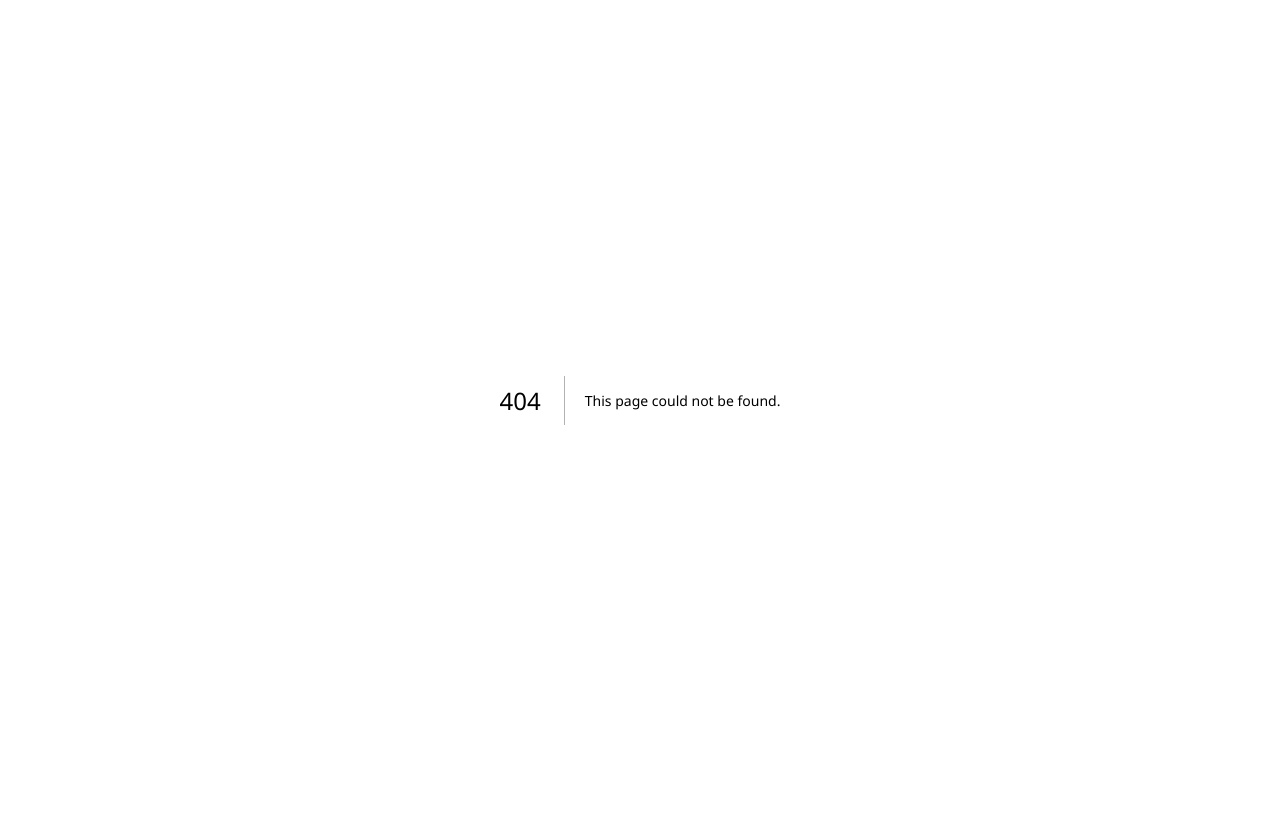
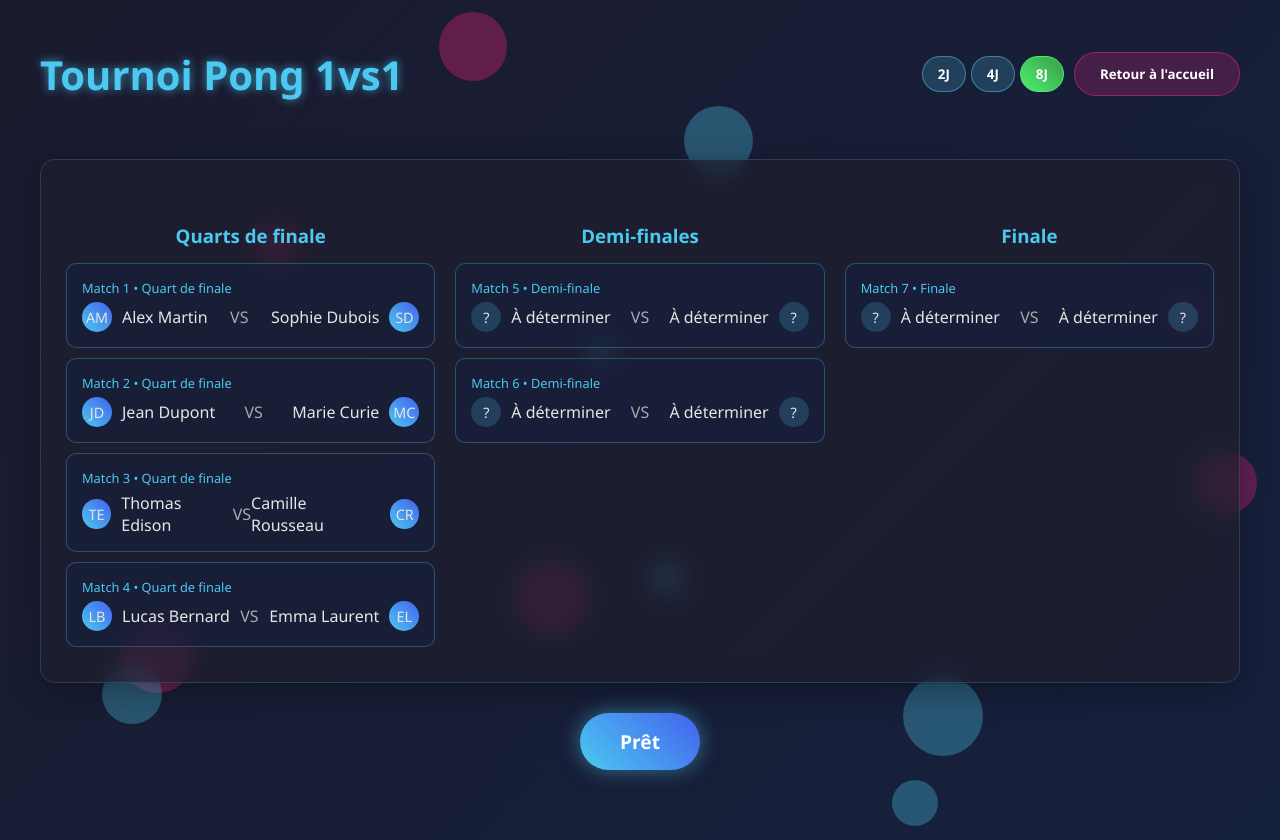
Before and after one commit to ychun816/FT_transcendence-monitoring-system, a Next.js app in the folder front/: page /pong/1vs1-online/lobby in a window 1280 px wide. Before the commit this address had no page. Before the commit the page ends 800 px from the top, so only its background shows below. Built offline with nearby package versions, Linux system fonts and the light colour scheme.

Commit message:
tournament

```diff
--- a/front/src/app/game/page.tsx
+++ b/front/src/app/game/page.tsx
@@ -125,7 +125,7 @@ const GameLocal = () => {
     lastDirection: { dx: 0, dy: 0 },
     canDash: true,
     dashCooldown: 500,
-    dashDuration: 75,
+    dashDuration: 50,
     dashSpeed: 50,
     isDashing: false,
     dashStartTime: 0,
--- a/front/src/app/game/page1vs1.tsx
+++ b/front/src/app/game/page1vs1.tsx
@@ -117,7 +117,7 @@ const GameLocal = () => {
     lastDirection: { dx: 0, dy: 0 },
     canDash: true,
     dashCooldown: 500,
-    dashDuration: 75,
+    dashDuration: 50,
     dashSpeed: 50,
     isDashing: false,
     dashStartTime: 0,
--- a/front/src/app/pong/1vs1-online/game/page.tsx
+++ b/front/src/app/pong/1vs1-online/game/page.tsx
@@ -4,7 +4,7 @@ import React, { useState, useEffect, useRef } from 'react';
 import dynamic from 'next/dynamic';
 import {io} from 'socket.io-client';
 
-const ConfigScreen = dynamic(() => import('../../../ConfigScreen'), { ssr: false });
+const ConfigScreen = dynamic(() => import('../Config/page'), { ssr: false });
 
 const styles = {
   container: {
--- a/front/src/app/pong/1vs1-online/8player/page.tsx
+++ b/front/src/app/pong/1vs1-online/lobby/page.tsx
@@ -17,7 +17,27 @@ const TournamentPage = () => {
     { id: 8, name: 'Emma Laurent', avatar: 'EL' }
   ]);
 
-  const [matches, setMatches] = useState([
+  const [tournamentSize, setTournamentSize] = useState(8); // 2, 4 ou 8 joueurs
+  const [matches, setMatches] = useState<any[]>([]);
+  const [activeMatch, setActiveMatch] = useState<number | null>(null);
+  const [scores, setScores] = useState<{[key: number]: [number, number]}>({});
+  const [tournamentWinner, setTournamentWinner] = useState<number | null>(null);
+
+  useEffect(() => {
+    let initialMatches: any[] = [];
+
+    if (tournamentSize === 2) {
+      initialMatches = [
+        { id: 1, round: 'finale', player1Id: 1, player2Id: 2, winnerId: null, score: null }
+      ];
+    } else if (tournamentSize === 4) {
+      initialMatches = [
+        { id: 1, round: 'demi', player1Id: 1, player2Id: 2, winnerId: null, score: null },
+        { id: 2, round: 'demi', player1Id: 3, player2Id: 4, winnerId: null, score: null },
+        { id: 3, round: 'finale', player1Id: null, player2Id: null, winnerId: null, score: null }
+      ];
+    } else { // 8 joueurs
+      initialMatches = [
         { id: 1, round: 'quart', player1Id: 1, player2Id: 2, winnerId: null, score: null },
         { id: 2, round: 'quart', player1Id: 3, player2Id: 4, winnerId: null, score: null },
         { id: 3, round: 'quart', player1Id: 5, player2Id: 6, winnerId: null, score: null },
@@ -25,64 +45,20 @@ const TournamentPage = () => {
         { id: 5, round: 'demi', player1Id: null, player2Id: null, winnerId: null, score: null },
         { id: 6, round: 'demi', player1Id: null, player2Id: null, winnerId: null, score: null },
         { id: 7, round: 'finale', player1Id: null, player2Id: null, winnerId: null, score: null }
-  ]);
+      ];
+    }
 
-  const [activeMatch, setActiveMatch] = useState<number | null>(null);
-  const [scores, setScores] = useState<{[key: number]: [number, number]}>({});
-  const [tournamentWinner, setTournamentWinner] = useState<number | null>(null);
-
-  const containerStyle = {
-    minHeight: '100vh',
-    background: 'linear-gradient(135deg, #1a1a2e 0%, #16213e 100%)',
-    color: '#e6e6e6',
-    padding: '20px',
-    fontFamily: 'Arial, sans-serif',
-    position: 'relative',
-    overflow: 'hidden'
-  };
-
-  const cardStyle = {
-    background: 'rgba(30, 30, 46, 0.7)',
-    borderRadius: '15px',
-    padding: '25px',
-    marginBottom: '25px',
-    boxShadow: '0 8px 32px rgba(0, 0, 0, 0.3)',
-    backdropFilter: 'blur(10px)',
-    border: '1px solid rgba(76, 201, 240, 0.2)',
-    zIndex: 2,
-    position: 'relative'
-  };
-
-  const buttonStyle = {
-    background: 'linear-gradient(45deg, #4cc9f0, #4361ee)',
-    border: 'none',
-    color: 'white',
-    padding: '12px 25px',
-    borderRadius: '50px',
-    cursor: 'pointer',
-    fontWeight: 'bold',
-    transition: 'all 0.3s ease',
-    display: 'flex',
-    alignItems: 'center',
-    justifyContent: 'center',
-    gap: '10px',
-  };
-
-  const [balls] = useState(() => {
-    return Array.from({ length: 12 }, (_, i) => ({
-      id: i,
-      x: Math.random() * 100,
-      y: Math.random() * 100,
-      size: Math.random() * 50 + 30,
-      speedX: (Math.random() - 0.5) * 0.8,
-      speedY: (Math.random() - 0.5) * 0.8,
-      color: i % 2 === 0 ? '#4cc9f0' : '#f72585',
-    }));
-  });
+    setMatches(initialMatches);
+    setScores({});
+    setActiveMatch(null);
+    setTournamentWinner(null);
+  }, [tournamentSize]);
 
   useEffect(() => {
-    const updatedMatches = [...matches];
+    setMatches(prevMatches => {
+      const updatedMatches = [...prevMatches];
 
+      if (tournamentSize === 8) {
         updatedMatches[4] = {
           ...updatedMatches[4],
           player1Id: getMatchWinner(1),
@@ -103,11 +79,31 @@ const TournamentPage = () => {
 
         const finalWinner = getMatchWinner(7);
         if (finalWinner) {
-      setTournamentWinner(finalWinner);
+          setTimeout(() => setTournamentWinner(finalWinner), 0);
         }
 
-    setMatches(updatedMatches);
-  }, [scores]);
+      } else if (tournamentSize === 4) {
+        updatedMatches[2] = {
+          ...updatedMatches[2],
+          player1Id: getMatchWinner(1),
+          player2Id: getMatchWinner(2)
+        };
+
+        const finalWinner = getMatchWinner(3);
+        if (finalWinner) {
+          setTimeout(() => setTournamentWinner(finalWinner), 0);
+        }
+
+      } else if (tournamentSize === 2) {
+        const finalWinner = getMatchWinner(1);
+        if (finalWinner) {
+          setTimeout(() => setTournamentWinner(finalWinner), 0);
+        }
+      }
+
+      return updatedMatches;
+    });
+  }, [scores, tournamentSize]);
 
   const getMatchWinner = (matchId: number) => {
     const match = matches.find(m => m.id === matchId);
@@ -246,9 +242,72 @@ const TournamentPage = () => {
     );
   };
 
+  const containerStyle = {
+    minHeight: '100vh',
+    background: 'linear-gradient(135deg, #1a1a2e 0%, #16213e 100%)',
+    color: '#e6e6e6',
+    padding: '20px',
+    fontFamily: 'Arial, sans-serif',
+    position: 'relative',
+    overflow: 'hidden'
+  };
+
+  const cardStyle = {
+    background: 'rgba(30, 30, 46, 0.7)',
+    borderRadius: '15px',
+    padding: '25px',
+    marginBottom: '25px',
+    boxShadow: '0 8px 32px rgba(0, 0, 0, 0.3)',
+    backdropFilter: 'blur(10px)',
+    border: '1px solid rgba(76, 201, 240, 0.2)',
+    zIndex: 2,
+    position: 'relative'
+  };
+
+  const buttonStyle = {
+    background: 'linear-gradient(45deg, #4cc9f0, #4361ee)',
+    border: 'none',
+    color: 'white',
+    padding: '12px 25px',
+    borderRadius: '50px',
+    cursor: 'pointer',
+    fontWeight: 'bold',
+    transition: 'all 0.3s ease',
+    display: 'flex',
+    alignItems: 'center',
+    justifyContent: 'center',
+    gap: '10px',
+  };
+
+  const sizeButtonStyle = (size: number) => ({
+    ...buttonStyle,
+    padding: '8px 15px',
+    background: tournamentSize === size
+      ? 'linear-gradient(45deg, #4cf06e, #3a9c4a)'
+      : 'rgba(76, 201, 240, 0.2)',
+    border: tournamentSize === size ? '1px solid #4cf06e' : '1px solid rgba(76, 201, 240, 0.5)'
+  });
+
+  const [balls] = useState(() => {
+    return Array.from({ length: 12 }, (_, i) => ({
+      id: i,
+      x: Math.random() * 100,
+      y: Math.random() * 100,
+      size: Math.random() * 50 + 30,
+      speedX: (Math.random() - 0.5) * 0.8,
+      speedY: (Math.random() - 0.5) * 0.8,
+      color: i % 2 === 0 ? '#4cc9f0' : '#f72585',
+    }));
+  });
+
+  const getGridColumns = () => {
+    if (tournamentSize === 2) return '1fr';
+    if (tournamentSize === 4) return 'repeat(2, 1fr)';
+    return 'repeat(3, 1fr)';
+  };
+
   return (
     <div style={containerStyle}>
-      {}
       {balls.map(ball => (
         <div
           key={ball.id}
@@ -259,8 +318,8 @@ const TournamentPage = () => {
             top: `${ball.y}%`,
             width: ball.size,
             height: ball.size,
-            backgroundColor: `rgba(${ball.color === '#4cc9f0' ? '76, 201, 240' : '247, 37, 133'}, ${0.2 + Math.random() * 0.3})`,
-            animation: `move${ball.id} ${15 + Math.random() * 20}s infinite alternate ease-in-out`,
+            backgroundColor: `rgba(${ball.color === '#4cc9f0' ? '76, 201, 240' : '247, 37, 133'}, ${0.2 + 0.4 * 0.3})`,
+            animation: `move${ball.id} ${15 + 0.5 * 20}s infinite alternate ease-in-out`,
             zIndex: 1,
           }}
         />
@@ -271,6 +330,18 @@ const TournamentPage = () => {
           <h1 style={{ fontSize: '2.5rem', color: '#4cc9f0', textShadow: '0 0 10px rgba(76, 201, 240, 0.7)' }}>
             Tournoi Pong 1vs1
           </h1>
+          <div style={{ display: 'flex', gap: '10px', alignItems: 'center' }}>
+            <div style={{ display: 'flex', gap: '5px' }}>
+              <button onClick={() => setTournamentSize(2)} style={sizeButtonStyle(2)}>
+                2J
+              </button>
+              <button onClick={() => setTournamentSize(4)} style={sizeButtonStyle(4)}>
+                4J
+              </button>
+              <button onClick={() => setTournamentSize(8)} style={sizeButtonStyle(8)}>
+                8J
+              </button>
+            </div>
             <button
               onClick={() => router.push('/')}
               style={{
@@ -282,27 +353,29 @@ const TournamentPage = () => {
               Retour à l'accueil
             </button>
           </div>
+        </div>
 
         <div style={{ ...cardStyle, marginBottom: '30px' }}>
           <div style={{
             display: 'grid',
-            gridTemplateColumns: 'repeat(3, 1fr)',
+            gridTemplateColumns: getGridColumns(),
             gap: '20px',
             marginTop: '20px'
           }}>
-            {}
+            {tournamentSize === 8 && (
               <div>
                 <h3 style={{ color: '#4cc9f0', marginBottom: '15px', textAlign: 'center' }}>Quarts de finale</h3>
                 {matches.filter(m => m.round === 'quart').map(renderMatch)}
               </div>
+            )}
 
-            {}
+            {(tournamentSize === 4 || tournamentSize === 8) && (
               <div>
                 <h3 style={{ color: '#4cc9f0', marginBottom: '15px', textAlign: 'center' }}>Demi-finales</h3>
                 {matches.filter(m => m.round === 'demi').map(renderMatch)}
               </div>
+            )}
 
-            {}
             <div>
               <h3 style={{ color: '#4cc9f0', marginBottom: '15px', textAlign: 'center' }}>Finale</h3>
               {matches.filter(m => m.round === 'finale').map(renderMatch)}
@@ -340,7 +413,6 @@ const TournamentPage = () => {
           </div>
         </div>
 
-        {}
         {activeMatch !== null && (
           <div style={cardStyle}>
             <h2 style={{ fontSize: '1.8rem', marginBottom: '25px', display: 'flex', alignItems: 'center', gap: '10px' }}>
@@ -471,19 +543,26 @@ const TournamentPage = () => {
         )}
       </div>
 
-      <style jsx global>{`
-        @keyframes float {
-          0% { transform: translate(0, 0); }
-          100% { transform: translate(${Math.random() * 100 - 50}px, ${Math.random() * 100 - 50}px); }
-        }
-
-        ${balls.map(ball => `
-          @keyframes move${ball.id} {
-            0% { transform: translate(0, 0); }
-            100% { transform: translate(${Math.random() * 200 - 100}px, ${Math.random() * 200 - 100}px); }
-          }
-        `).join('')}
-      `}</style>
+      <div style={{
+        display: 'flex',
+        justifyContent: 'center',
+        marginTop: '30px',
+        marginBottom: '50px',
+        position: 'relative',
+        zIndex: 2
+      }}>
+        <button
+          style={{
+            ...buttonStyle,
+            padding: '15px 40px',
+            fontSize: '1.2rem',
+            boxShadow: '0 0 20px rgba(76, 201, 240, 0.5)',
+          }}
+          onClick={() => alert("Tournoi prêt à commencer !")}
+        >
+          Prêt
+        </button>
+      </div>
     </div>
   );
 };
--- a/front/src/app/shoot/1vs1local/game/page.tsx
+++ b/front/src/app/shoot/1vs1local/game/page.tsx
@@ -117,7 +117,7 @@ const GameLocal = () => {
     lastDirection: { dx: 0, dy: 0 },
     canDash: true,
     dashCooldown: 500,
-    dashDuration: 75,
+    dashDuration: 50,
     dashSpeed: 50,
     isDashing: false,
     dashStartTime: 0,
--- a/front/src/app/shoot/1vsbot/game/page.tsx
+++ b/front/src/app/shoot/1vsbot/game/page.tsx
@@ -125,7 +125,7 @@ const GameLocal = () => {
     lastDirection: { dx: 0, dy: 0 },
     canDash: true,
     dashCooldown: 500,
-    dashDuration: 75,
+    dashDuration: 50,
     dashSpeed: 50,
     isDashing: false,
     dashStartTime: 0,
```
Also changed, not shown: front/src/app/pong/1vs1-online/Config/page.tsx (added, +129 -0 lines), front/src/app/pong/1vs1-local/page.tsx (line endings or trailing spaces), front/src/app/shoot/1vs1online/lobby/page.tsx (added). Lines whose indentation alone changed are shown as unchanged.
